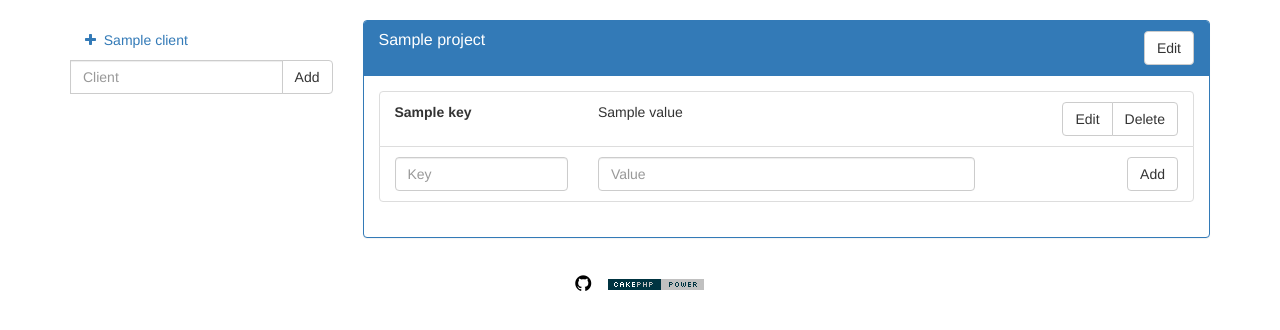
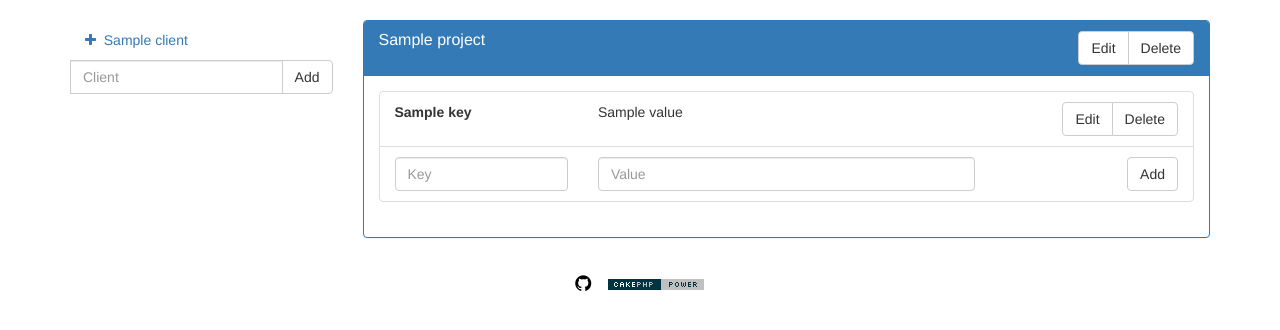
Before and after one commit to zapsolutions/zap-share, a CakePHP app: template app/View/Data/project.ctp in a window 1280 px wide. Shown: the part 52-382 px from the top of the page. Run offline with PHP 8.4 and a stand-in for CakePHP, Linux system fonts and the light colour scheme; the template is opened without the code that fills it: most values are stand-ins (such as "Sample title", 1, 10 or a date in 2020); form fields are guessed from the names that the template uses; some libraries are stand-ins or nearby versions.

Commit message:
Add migrations plugin to composer, add project deletion

```diff
--- a/app/View/Data/project.ctp
+++ b/app/View/Data/project.ctp
@@ -5,6 +5,7 @@
 				<h3 class="panel-title"><?php echo $project['Project']['name']; ?></h3>
 			</div>
 			<div class="col-md-3 projects-actions">
+				<div class="btn-group">
 					<?php
 					echo $this->Html->link('Edit',
 						[
@@ -17,6 +18,17 @@
 						]
 					);
 					?>
+					<?php
+					echo $this->Form->postLink(__('Delete'),
+						[
+							'controller' => 'projects',
+							'action' => 'delete',
+							$project['Project']['id']
+						],
+						['class' => 'btn btn-default'],
+						__('Are you sure you want to delete this? The data associated with this project will be deleted as well.'));
+					?>
+				</div>
 			</div>
 		</div>
 	</div>
@@ -53,7 +65,7 @@
 											]
 										);
 										?>
-										<?php echo $this->Form->postLink(__('Delete'), array('action' => 'delete', $datum['Datum']['id']), ['class' => 'btn btn-default'], __('Are you sure you want to delete this?', $datum['Datum']['id'])); ?>
+										<?php echo $this->Form->postLink(__('Delete'), array('action' => 'delete', $datum['Datum']['id']), ['class' => 'btn btn-default'], __('Are you sure you want to delete this?')); ?>
 									</div>
 								</div>
 							</div>
--- a/composer.json
+++ b/composer.json
@@ -10,7 +10,8 @@
     "composer/installers" : "~1.0",
     "pear-pear.cakephp.org/CakePHP" : "2.4.*",
     "friendsofcake/crud" : "3.*",
-    "josegonzalez/dotenv": "0.1.*"
+    "josegonzalez/dotenv" : "0.1.*",
+    "cakedc/migrations": "dev-master"
   },
   "require-dev": {
     "cakephp/debug_kit" : "2.2.*"
```
Also changed, not shown: app/Controller/ProjectsController.php (+10 -0 lines), 1 other file. Lines whose indentation alone changed are shown as unchanged.
